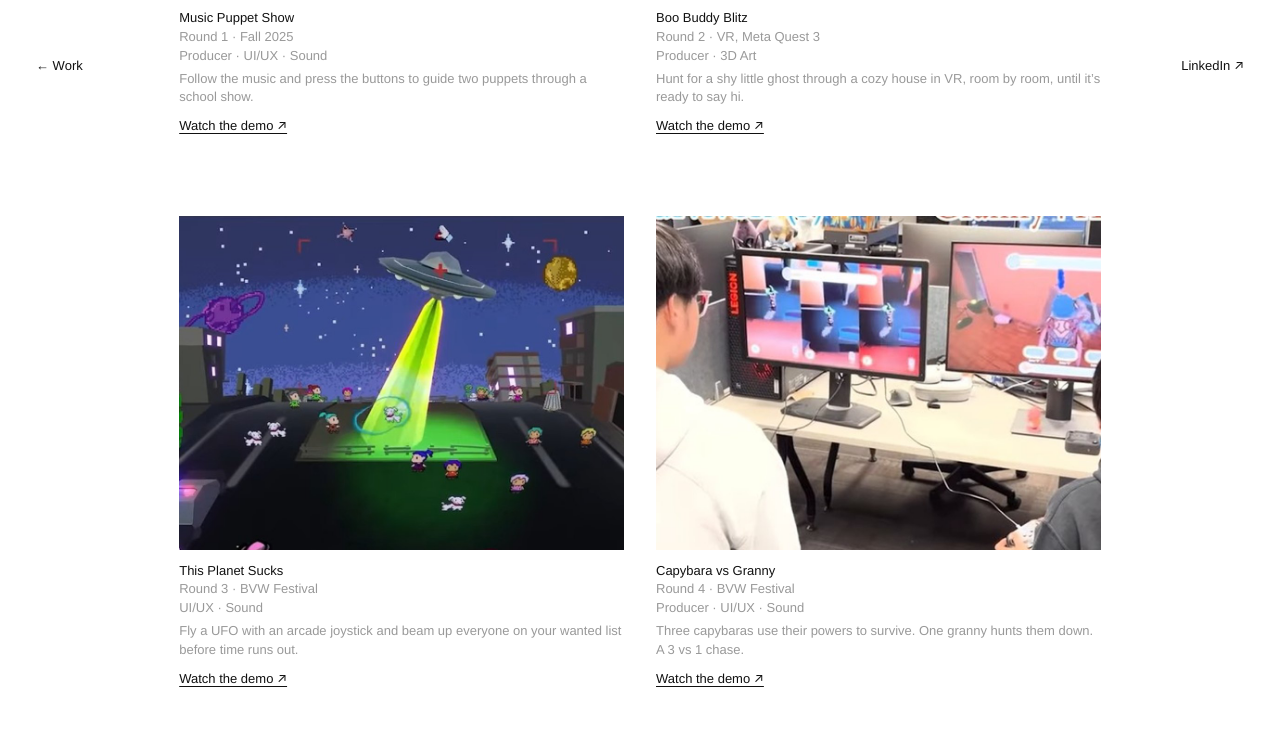
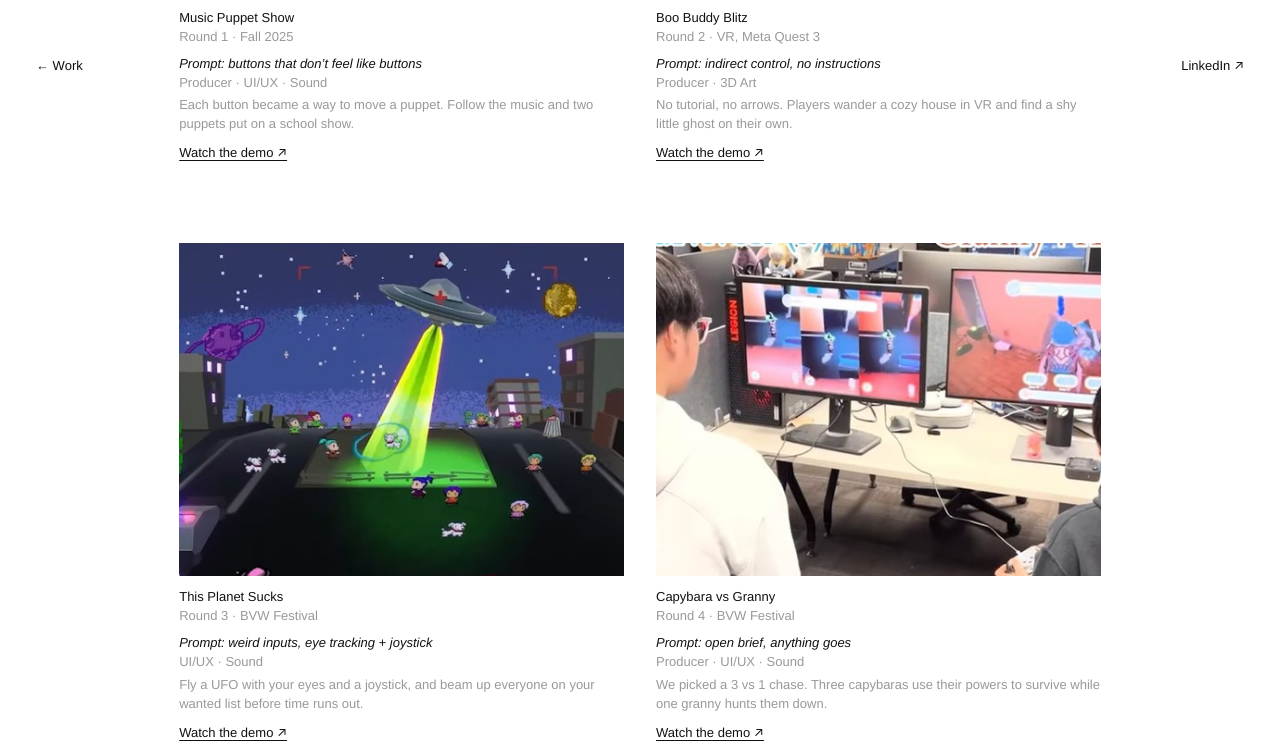
Before and after one commit to 0l-l/oulanli, a plain HTML site: page i-had-fun.html in a window 1280 px wide. Shown: the part 700-1445 px from the top of the page. Drawn offline with Linux system fonts and the light colour scheme.

Commit message:
I had fun: add each round's prompt
Co-Authored-By: Claude Opus 5.5 <noreply@anthropic.com>
Claude-Session: https://claude.ai/code/session_01CzUgLB4bLHRPfWzb5fm5tx

```diff
--- a/assets/home.css
+++ b/assets/home.css
@@ -445,3 +445,4 @@ strong { font-weight: 600; }
 .fun-four .cap .desc + .desc { margin-top: 4px; }
 .fun-four .watch { margin-top: 10px; text-decoration: underline; text-underline-offset: 3px; text-decoration-thickness: 1px; }
 @media (max-width: 720px) { .fun-four { grid-template-columns: 1fr; } }
+.fun-four .prompt { margin: 8px 0 0; color: var(--fg); font-style: italic; }
--- a/i-had-fun.html
+++ b/i-had-fun.html
@@ -22,7 +22,7 @@
   <main class="col">
     <header class="page-head">
       <h1 style="font:inherit;margin:0">I had fun</h1>
-      <p class="desc">Four games in fourteen weeks, made in Building Virtual Worlds, my first semester at Carnegie Mellon’s Entertainment Technology Center (Fall 2025). A new team and a new platform every round. Two made it to the BVW Festival.</p>
+      <p class="desc">Four games in fourteen weeks, made in Building Virtual Worlds, my first semester at Carnegie Mellon’s Entertainment Technology Center (Fall 2025). A new team, a new prompt and a new platform every round. Two made it to the BVW Festival.</p>
     </header>
 
     <section class="fun-grid fun-four" aria-label="Games">
@@ -30,8 +30,9 @@
           <div class="thumb"><img src="assets/images/fun/puppet.jpg" alt="Two puppets on a classroom stage" loading="lazy"></div>
           <div class="cap">
             <p>Music Puppet Show<br><span class="desc">Round 1 · Fall 2025</span></p>
+            <p class="prompt">Prompt: buttons that don’t feel like buttons</p>
             <p class="desc">Producer · UI/UX · Sound</p>
-            <p class="desc">Follow the music and press the buttons to guide two puppets through a school show.</p>
+            <p class="desc">Each button became a way to move a puppet. Follow the music and two puppets put on a school show.</p>
             <p class="watch">Watch the demo ↗</p>
           </div>
         </a>
@@ -39,8 +40,9 @@
           <div class="thumb"><img src="assets/images/fun/ghost.jpg" alt="A tiled bathroom in VR, with a purple ghost trail by the mirror" loading="lazy"></div>
           <div class="cap">
             <p>Boo Buddy Blitz<br><span class="desc">Round 2 · VR, Meta Quest 3</span></p>
+            <p class="prompt">Prompt: indirect control, no instructions</p>
             <p class="desc">Producer · 3D Art</p>
-            <p class="desc">Hunt for a shy little ghost through a cozy house in VR, room by room, until it’s ready to say hi.</p>
+            <p class="desc">No tutorial, no arrows. Players wander a cozy house in VR and find a shy little ghost on their own.</p>
             <p class="watch">Watch the demo ↗</p>
           </div>
         </a>
@@ -48,8 +50,9 @@
           <div class="thumb"><img src="assets/images/fun/planet.jpg" alt="A UFO beaming up people on a city street" loading="lazy"></div>
           <div class="cap">
             <p>This Planet Sucks<br><span class="desc">Round 3 · BVW Festival</span></p>
+            <p class="prompt">Prompt: weird inputs, eye tracking + joystick</p>
             <p class="desc">UI/UX · Sound</p>
-            <p class="desc">Fly a UFO with an arcade joystick and beam up everyone on your wanted list before time runs out.</p>
+            <p class="desc">Fly a UFO with your eyes and a joystick, and beam up everyone on your wanted list before time runs out.</p>
             <p class="watch">Watch the demo ↗</p>
           </div>
         </a>
@@ -57,8 +60,9 @@
           <div class="thumb"><img src="assets/images/fun/capybara.jpg" alt="Players at split-screen monitors" loading="lazy"></div>
           <div class="cap">
             <p>Capybara vs Granny<br><span class="desc">Round 4 · BVW Festival</span></p>
+            <p class="prompt">Prompt: open brief, anything goes</p>
             <p class="desc">Producer · UI/UX · Sound</p>
-            <p class="desc">Three capybaras use their powers to survive. One granny hunts them down. A 3 vs 1 chase.</p>
+            <p class="desc">We picked a 3 vs 1 chase. Three capybaras use their powers to survive while one granny hunts them down.</p>
             <p class="watch">Watch the demo ↗</p>
           </div>
         </a>
```
